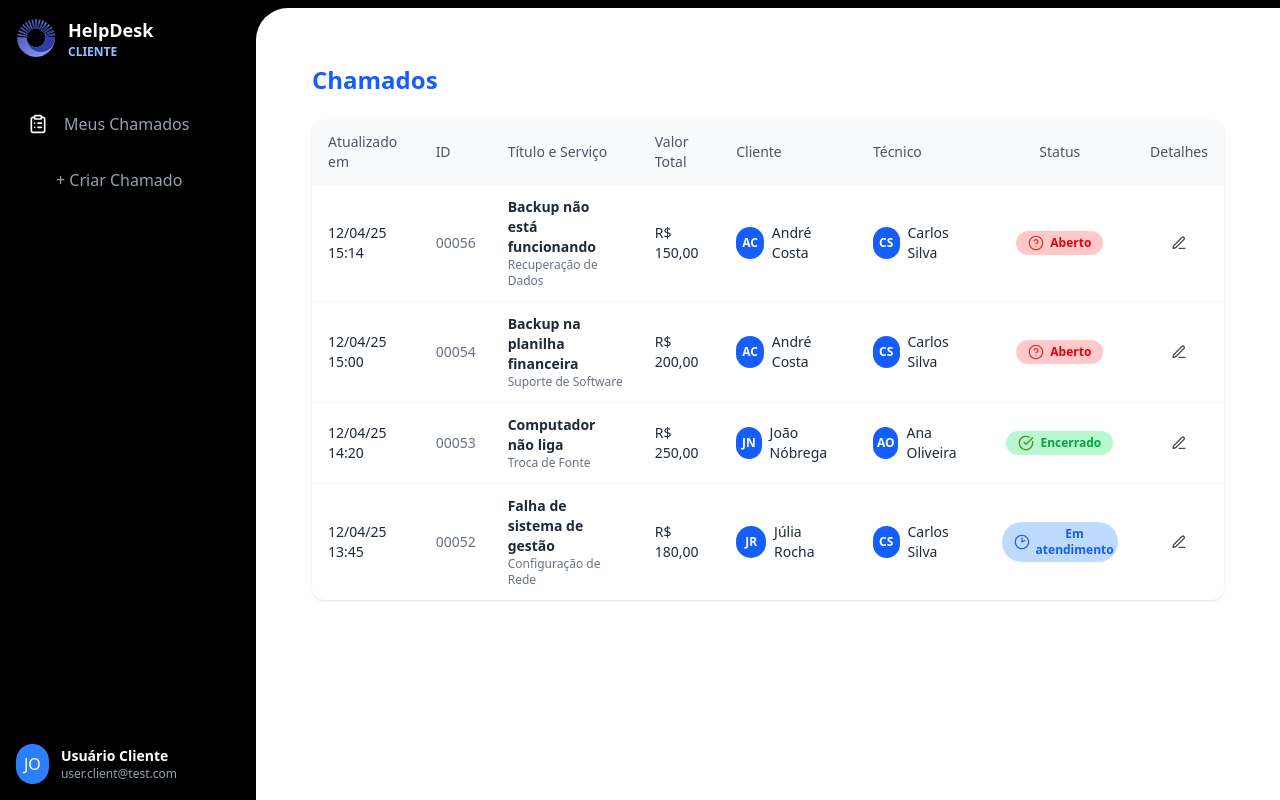
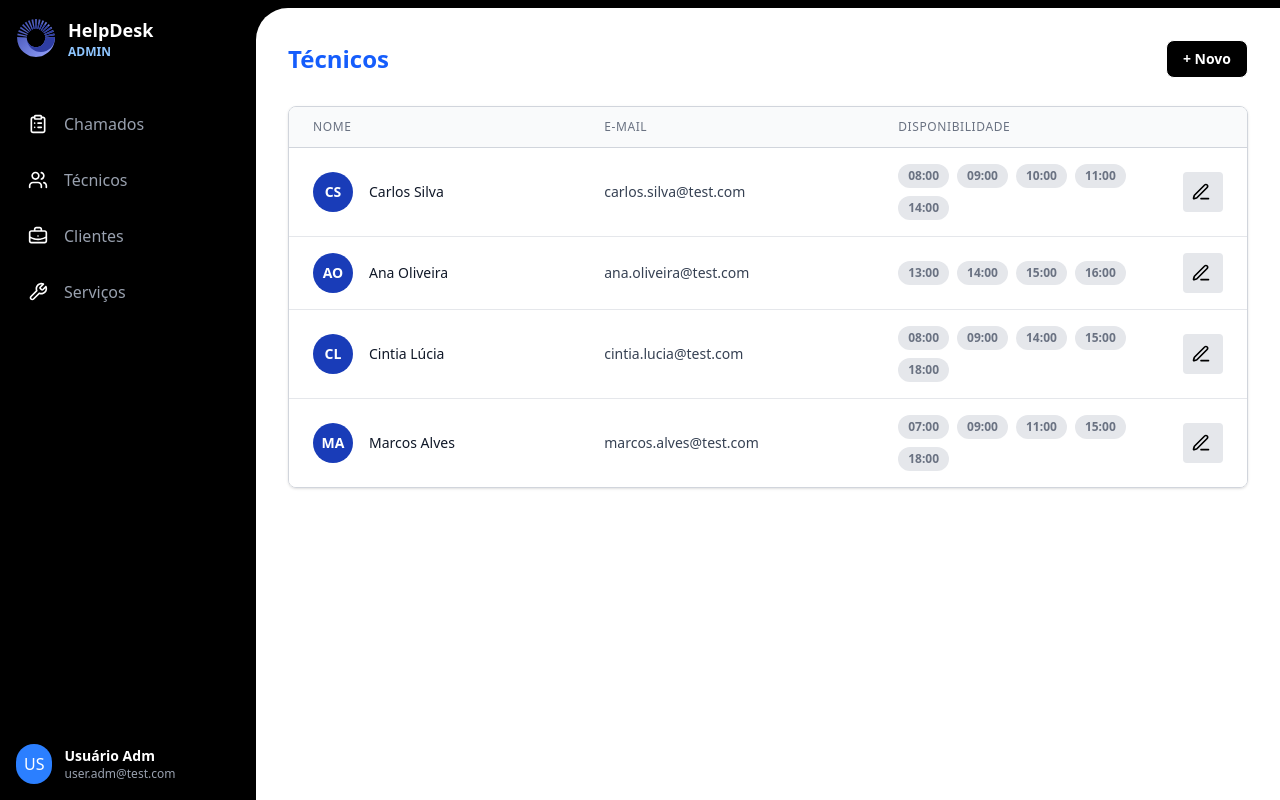
Before and after one commit to rafabt-hub/helpdesk-frontend, a React (Vite) app: page /technicians in a window 1280 px wide. Before the commit this address led to /. Built offline with nearby package versions, Linux system fonts and the light colour scheme.

Commit message:
fix on links

```diff
--- a/src/components/SmallMenu.tsx
+++ b/src/components/SmallMenu.tsx
@@ -32,7 +32,7 @@ export function SmallMenu() {
           <nav className="flex-1 w-full">
             <ul className="space-y-1 px-2 pb-2">
               <li>
-                <Link to="tickets" className="flex items-center p-2 rounded-lg text-gray-300 hover:bg-blue-300 hover:text-white transition">
+                <Link to="/" className="flex items-center p-2 rounded-lg text-gray-300 hover:bg-blue-300 hover:text-white transition">
                   <img className="w-5 h-5 mr-3" src={clipboard} alt="Chamados" />
                   <span className="font-medium">Chamados</span>
                 </Link>
--- a/src/routes/index.tsx
+++ b/src/routes/index.tsx
@@ -17,9 +17,9 @@ import { NewTicket } from "../pages/NewTicket"
 
 
 function getUserRole() {
-  // return "admin";
+   return "admin";
   // return "tech";
-   return "client";
+  // return "client";
 
   return null;
 }
```
